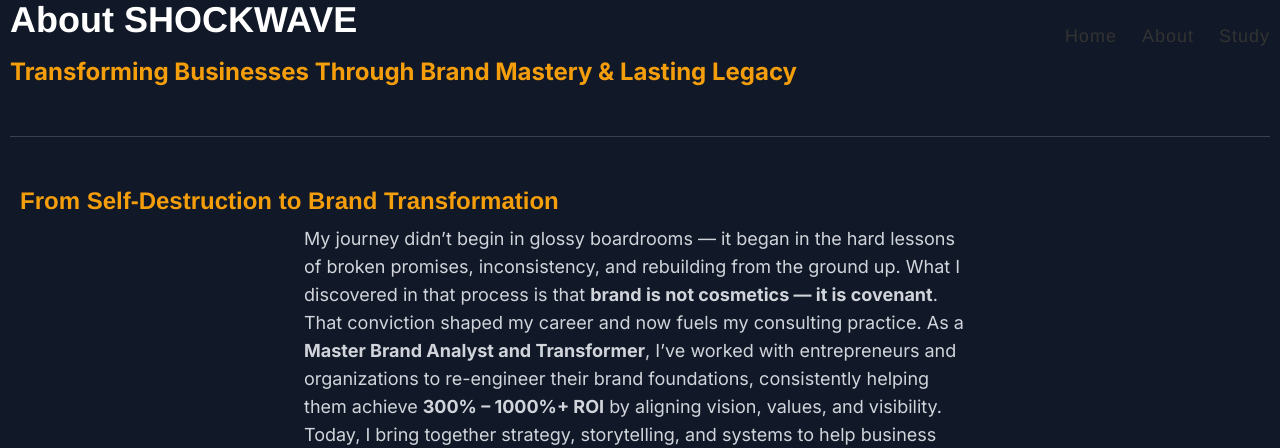
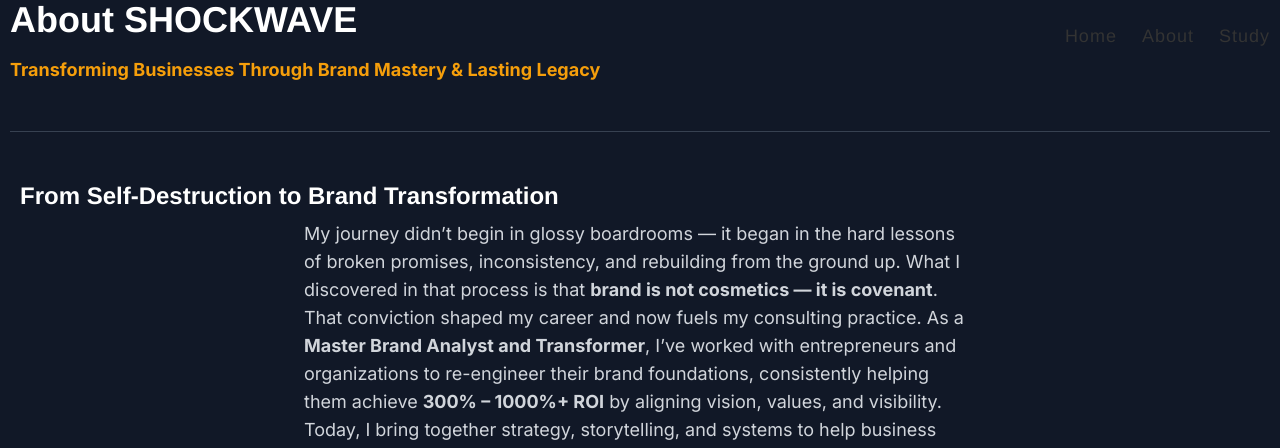
Before and after one commit to rualdo12/Rualdo-Kruger.github.io, a Jekyll site: the page built from about.html, in a window 1280 px wide. Shown: the top 448 px of the page. Built offline with Jekyll 4.4.1, drawn with Linux system fonts in a browser that asks for light colours; nearby versions of some CDN libraries; grey boxes are pictures that could not be loaded.

Commit message:
Update about.html

```diff
--- a/about.html
+++ b/about.html
@@ -43,7 +43,7 @@
         <div class="hero-overlay"></div>
         <div class="hero-content">
             <h2 class="text-3xl md:text-4xl font-extrabold text-white mb-4 leading-tight">About SHOCKWAVE</h2>
-            <p class="text-2xl font-bold text-amber-500 mb-2">
+            <p class="text-1xl font-bold text-amber-500 mb-2">
                 Transforming Businesses Through Brand Mastery & Lasting Legacy
             </p>
         </div>
@@ -54,7 +54,7 @@
     <section class="about-content-section container">
             <div class="content-grid">
                             <div>
-                                <h2 class="text-2xl font-bold text-amber-500 mb-2">From Self-Destruction to Brand Transformation</h2>
+                                <h2 class="text-2xl font-bold text-white mb-2">From Self-Destruction to Brand Transformation</h2>
                                 <p class="text-lg text-gray-300 max-w-2xl mx-auto">
                                     My journey didn’t begin in glossy boardrooms — it began in the hard lessons of
                                     broken promises, inconsistency, and rebuilding from the ground up. What I
@@ -92,7 +92,7 @@
 
         <section class="about-content-section container">
   <div style="text-align: center; margin-bottom: 3rem;">
-    <h2 class="text-3xl font-bold text-amber-500 mb-2">What I Help You Achieve</h2>
+    <h2 class="text-3xl font-bold text-white mb-2">What I Help You Achieve</h2>
     <p style="font-size: 1.2rem; color: #9CA3AF; margin-top: 0.5rem;">
       Every transformation is built on a proven framework that drives measurable results.
     </p>
@@ -116,11 +116,11 @@
 
         <section class="about-content-section section-darker">
             <div class="container">
-                <h2 class="text-3xl font-bold text-amber-500 mb-2">Our Leadership</h2>
+                <h2 class="text-3xl font-bold text-white mb-2">Our Leadership</h2>
                 <div class="leadership-grid">
                     <div class="bio-card">
-                        <a href="/assets/source/rualdo.html" class="profile-link">
-                            <img src="/assets/images/cse.png" alt="Profile of Rualdo Kruger">
+                        <a href="./assets/rualdokruger.html" class="profile-link">
+                            <img src="./assets/cse.png" alt="Profile of Rualdo Kruger">
                         </a>
                         <h3 class="text-2xl font-bold text-amber-500 mb-2">Rualdo Kruger</h3>
                         <p class="title">Master Brand Consultant and Transformer</p>
```
